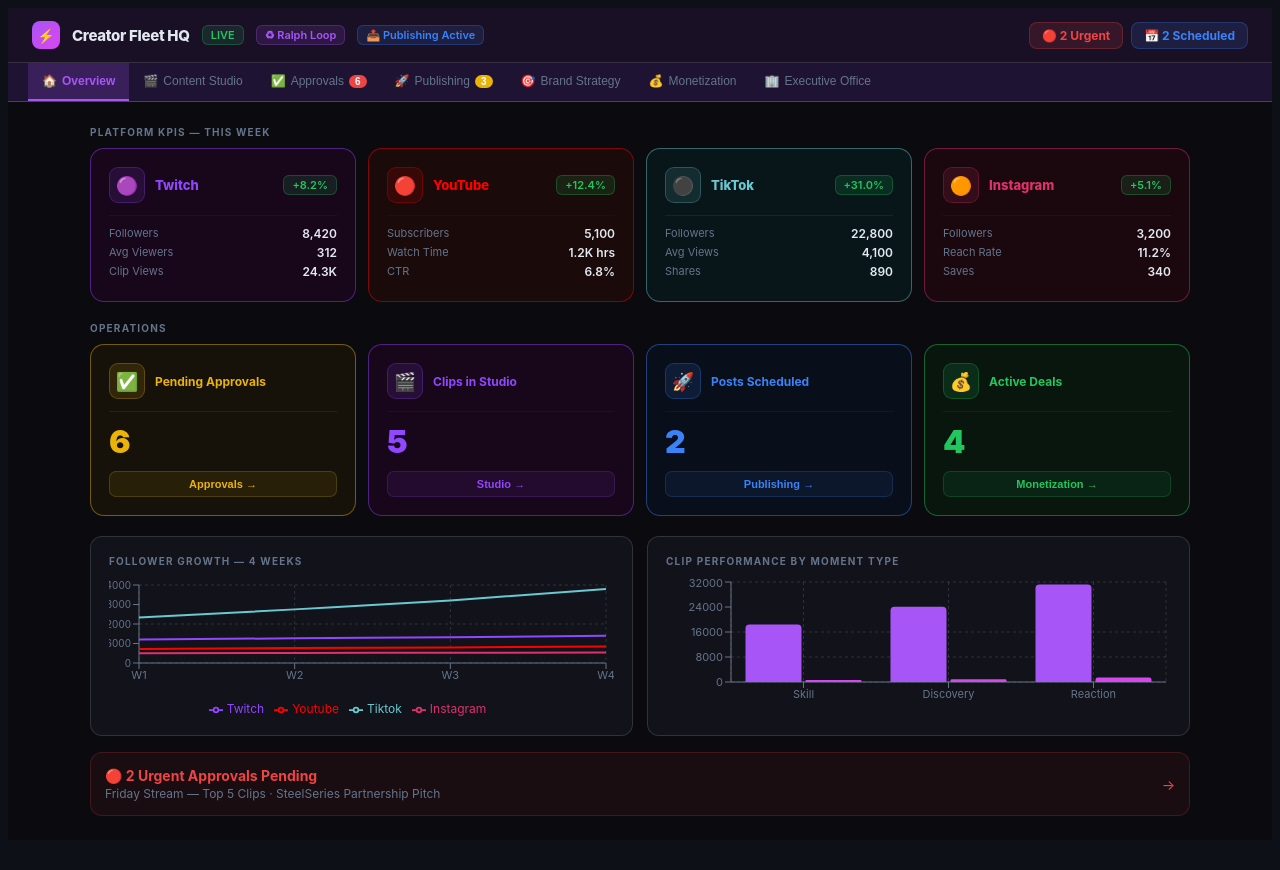
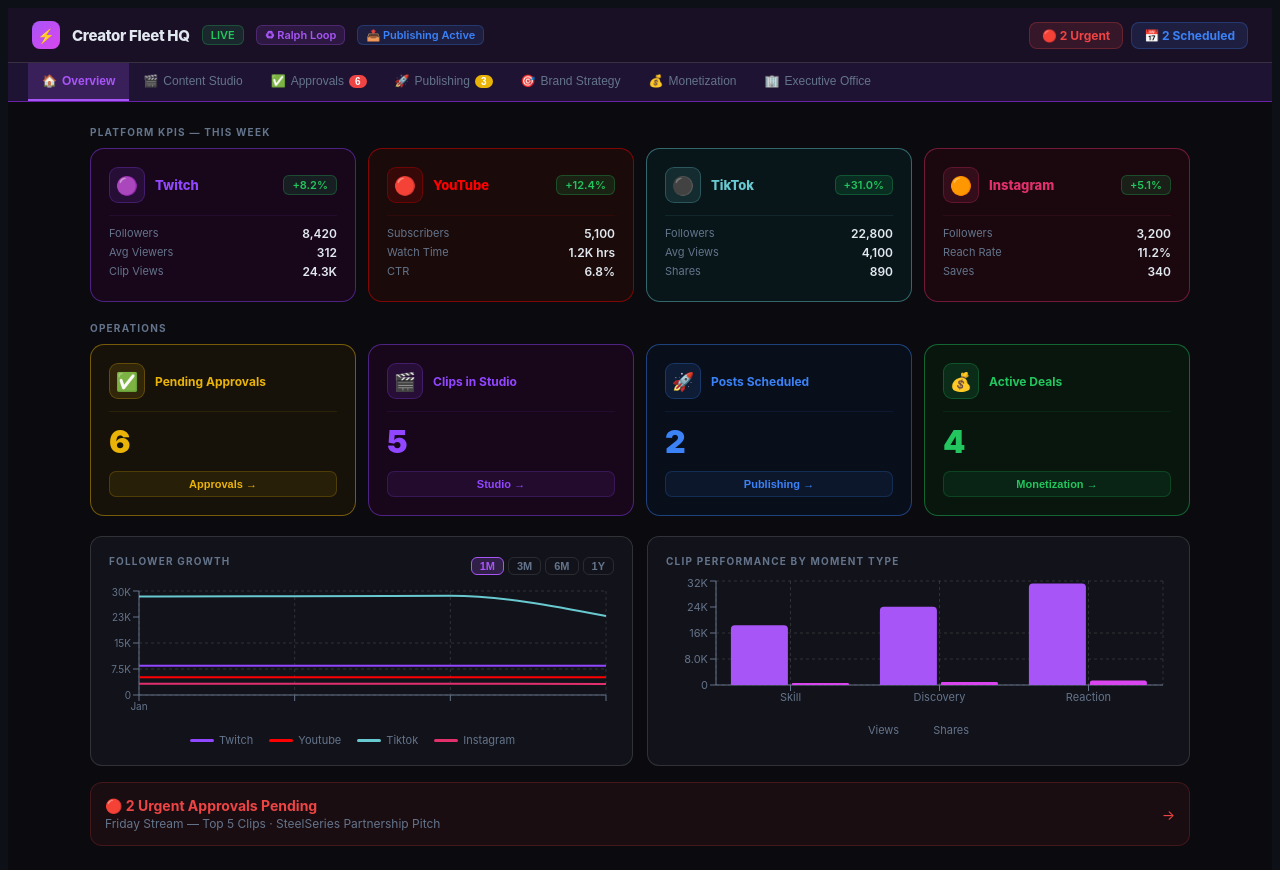
Before and after one commit to Moddaveel/creator-fleet-hq, a React (Vite) app: page / in a window 1280 px wide. Before the commit the page ends 840 px from the top, so only its background shows below. Built offline with nearby package versions, Linux system fonts and the light colour scheme.

Commit message:
feat: growth chart zoom controls (1M/3M/6M/1Y) + clip perf legend

```diff
--- a/src/pages/Overview.jsx
+++ b/src/pages/Overview.jsx
@@ -1,20 +1,77 @@
+import { useState, useMemo } from "react";
 import { LineChart, Line, BarChart, Bar, XAxis, YAxis, Tooltip, ResponsiveContainer, CartesianGrid, Legend } from "recharts";
 import { C } from "../constants";
 import Chip from "../components/Chip";
 import Card from "../components/Card";
 import Sect from "../components/Sect";
 
-const growthData = [
-  { week:"W1", twitch:7200, youtube:4300, tiktok:14000, instagram:3000 },
-  { week:"W2", twitch:7600, youtube:4600, tiktok:16500, instagram:3100 },
-  { week:"W3", twitch:7900, youtube:4800, tiktok:19200, instagram:3180 },
-  { week:"W4", twitch:8420, youtube:5100, tiktok:22800, instagram:3200 },
+// --- 52 weeks of growth data (1 year) ---
+const allGrowthData = [
+  {label:"Jan W1", twitch:6100,youtube:3800,tiktok:9200,instagram:2700},
+  {label:"Jan W2", twitch:6250,youtube:3900,tiktok:9800,instagram:2730},
+  {label:"Jan W3", twitch:6300,youtube:3950,tiktok:10400,instagram:2760},
+  {label:"Jan W4", twitch:6420,youtube:4050,tiktok:11100,instagram:2790},
+  {label:"Feb W1", twitch:6500,youtube:4100,tiktok:11800,instagram:2820},
+  {label:"Feb W2", twitch:6600,youtube:4150,tiktok:12300,instagram:2850},
+  {label:"Feb W3", twitch:6700,youtube:4200,tiktok:12900,instagram:2880},
+  {label:"Feb W4", twitch:6820,youtube:4250,tiktok:13600,instagram:2910},
+  {label:"Mar W1", twitch:6900,youtube:4300,tiktok:14000,instagram:2950},
+  {label:"Mar W2", twitch:7050,youtube:4350,tiktok:14600,instagram:2980},
+  {label:"Mar W3", twitch:7100,youtube:4420,tiktok:15100,instagram:3010},
+  {label:"Mar W4", twitch:7200,youtube:4500,tiktok:15800,instagram:3040},
+  {label:"Apr W1", twitch:7280,youtube:4560,tiktok:16400,instagram:3060},
+  {label:"Apr W2", twitch:7350,youtube:4610,tiktok:17000,instagram:3080},
+  {label:"Apr W3", twitch:7420,youtube:4660,tiktok:17700,instagram:3100},
+  {label:"Apr W4", twitch:7500,youtube:4720,tiktok:18500,instagram:3120},
+  {label:"May W1", twitch:7560,youtube:4770,tiktok:19100,instagram:3140},
+  {label:"May W2", twitch:7620,youtube:4820,tiktok:19800,instagram:3155},
+  {label:"May W3", twitch:7680,youtube:4870,tiktok:20400,instagram:3165},
+  {label:"May W4", twitch:7740,youtube:4920,tiktok:21100,instagram:3175},
+  {label:"Jun W1", twitch:7800,youtube:4960,tiktok:21700,instagram:3182},
+  {label:"Jun W2", twitch:7850,youtube:5000,tiktok:22100,instagram:3188},
+  {label:"Jun W3", twitch:7900,youtube:5040,tiktok:22500,instagram:3193},
+  {label:"Jun W4", twitch:7960,youtube:5070,tiktok:22800,instagram:3196},
+  {label:"Jul W1", twitch:8000,youtube:5090,tiktok:22900,instagram:3197},
+  {label:"Jul W2", twitch:8060,youtube:5095,tiktok:23100,instagram:3198},
+  {label:"Jul W3", twitch:8120,youtube:5098,tiktok:23400,instagram:3199},
+  {label:"Jul W4", twitch:8180,youtube:5099,tiktok:23700,instagram:3199},
+  {label:"Aug W1", twitch:8220,youtube:5100,tiktok:24000,instagram:3200},
+  {label:"Aug W2", twitch:8260,youtube:5100,tiktok:24200,instagram:3200},
+  {label:"Aug W3", twitch:8300,youtube:5101,tiktok:24500,instagram:3200},
+  {label:"Aug W4", twitch:8340,youtube:5102,tiktok:24800,instagram:3201},
+  {label:"Sep W1", twitch:8360,youtube:5103,tiktok:25000,instagram:3202},
+  {label:"Sep W2", twitch:8370,youtube:5104,tiktok:25200,instagram:3203},
+  {label:"Sep W3", twitch:8380,youtube:5105,tiktok:25500,instagram:3204},
+  {label:"Sep W4", twitch:8390,youtube:5106,tiktok:25800,instagram:3205},
+  {label:"Oct W1", twitch:8395,youtube:5107,tiktok:26000,instagram:3206},
+  {label:"Oct W2", twitch:8398,youtube:5108,tiktok:26200,instagram:3207},
+  {label:"Oct W3", twitch:8400,youtube:5109,tiktok:26400,instagram:3208},
+  {label:"Oct W4", twitch:8405,youtube:5110,tiktok:26600,instagram:3209},
+  {label:"Nov W1", twitch:8408,youtube:5111,tiktok:26800,instagram:3210},
+  {label:"Nov W2", twitch:8410,youtube:5112,tiktok:27000,instagram:3211},
+  {label:"Nov W3", twitch:8412,youtube:5113,tiktok:27200,instagram:3212},
+  {label:"Nov W4", twitch:8414,youtube:5114,tiktok:27400,instagram:3213},
+  {label:"Dec W1", twitch:8415,youtube:5115,tiktok:27600,instagram:3214},
+  {label:"Dec W2", twitch:8416,youtube:5116,tiktok:27800,instagram:3215},
+  {label:"Dec W3", twitch:8418,youtube:5117,tiktok:28000,instagram:3216},
+  {label:"Dec W4", twitch:8420,youtube:5118,tiktok:28200,instagram:3217},
+  {label:"Jan W1", twitch:8421,youtube:5119,tiktok:28400,instagram:3218},
+  {label:"Jan W2", twitch:8422,youtube:5119,tiktok:28500,instagram:3218},
+  {label:"Jan W3", twitch:8422,youtube:5120,tiktok:28600,instagram:3219},
+  {label:"Jan W4", twitch:8420,youtube:5100,tiktok:22800,instagram:3200},
+];
+
+const ZOOM_OPTIONS = [
+  { label:"1M", weeks:4  },
+  { label:"3M", weeks:13 },
+  { label:"6M", weeks:26 },
+  { label:"1Y", weeks:52 },
 ];
 
 const clipPerfData = [
-  { name:"Skill", views:18400, shares:620 },
-  { name:"Discovery", views:24100, shares:890 },
-  { name:"Reaction", views:31200, shares:1420 },
+  { name:"Skill",     views:18400, shares:620  },
+  { name:"Discovery", views:24100, shares:890  },
+  { name:"Reaction",  views:31200, shares:1420 },
 ];
 
 const platforms = [
@@ -31,9 +88,40 @@
   { label:"Active Deals",      icon:"💰", accent:"#22c55e", bg:"#08160e", border:"rgba(34,197,94,0.45)",   btn:"Monetization",nav:"monetization" },
 ];
 
+const fmtK = v => v >= 1000 ? (v/1000).toFixed(v>=10000?0:1)+"K" : v;
+
+function CustomLegend({ payload }) {
+  return (
+    <div style={{ display:"flex", gap:16, justifyContent:"center", paddingTop:8 }}>
+      {payload.map(e => (
+        <div key={e.dataKey} style={{ display:"flex", alignItems:"center", gap:5 }}>
+          <div style={{ width:24, height:3, background:e.color, borderRadius:2 }} />
+          <span style={{ fontSize:11, color:C.muted, textTransform:"capitalize" }}>{e.dataKey}</span>
+        </div>
+      ))}
+    </div>
+  );
+}
+
 export default function Overview({ approvals, clips, publishQueue, navigateTo }) {
   const scheduled = publishQueue.reduce((a,i)=>a+i.platforms.filter(p=>p.status==="scheduled").length,0);
   const statVals = [approvals.length, clips.length, scheduled, 4];
+  const [zoom, setZoom] = useState("1M");
+
+  const growthData = useMemo(() => {
+    const weeks = ZOOM_OPTIONS.find(o => o.label === zoom)?.weeks ?? 4;
+    return allGrowthData.slice(-weeks);
+  }, [zoom]);
+
+  // Only show month label at first week of each month
+  const tickFormatter = (val, idx) => {
+    if (idx === 0) return val.split(" ")[0];
+    const prev = growthData[idx - 1];
+    if (!prev) return "";
+    const curMonth = val.split(" ")[0];
+    const prevMonth = prev.label.split(" ")[0];
+    return curMonth !== prevMonth ? curMonth : "";
+  };
 
   return (
     <div style={{ padding:24, maxWidth:1100, margin:"0 auto" }}>
@@ -42,12 +130,8 @@
         {platforms.map(p => (
           <div key={p.name} style={{ background:p.bg, border:"1px solid "+p.border, borderRadius:14, padding:18, flex:1, minWidth:150 }}>
             <div style={{ display:"flex", alignItems:"center", gap:10, marginBottom:12 }}>
-              <div style={{ width:34, height:34, background:p.accent+"20", border:"1px solid "+p.accent+"44", borderRadius:9, display:"flex", alignItems:"center", justifyContent:"center", fontSize:18 }}>
-                {p.icon}
-              </div>
-              <div style={{ flex:1 }}>
-                <div style={{ fontSize:13, fontWeight:800, color:p.accent }}>{p.name}</div>
-              </div>
+              <div style={{ width:34, height:34, background:p.accent+"20", border:"1px solid "+p.accent+"44", borderRadius:9, display:"flex", alignItems:"center", justifyContent:"center", fontSize:18 }}>{p.icon}</div>
+              <div style={{ flex:1 }}><div style={{ fontSize:13, fontWeight:800, color:p.accent }}>{p.name}</div></div>
               <Chip label={p.trend} color={C.green} />
             </div>
             <div style={{ borderTop:"1px solid "+p.accent+"18", marginBottom:10 }} />
@@ -66,9 +150,7 @@
         {statCards.map((s, i) => (
           <div key={s.nav} style={{ background:s.bg, border:"1px solid "+s.border, borderRadius:14, padding:18 }}>
             <div style={{ display:"flex", alignItems:"center", gap:10, marginBottom:12 }}>
-              <div style={{ width:34, height:34, background:s.accent+"20", border:"1px solid "+s.accent+"44", borderRadius:9, display:"flex", alignItems:"center", justifyContent:"center", fontSize:18 }}>
-                {s.icon}
-              </div>
+              <div style={{ width:34, height:34, background:s.accent+"20", border:"1px solid "+s.accent+"44", borderRadius:9, display:"flex", alignItems:"center", justifyContent:"center", fontSize:18 }}>{s.icon}</div>
               <div style={{ fontSize:12, fontWeight:700, color:s.accent }}>{s.label}</div>
             </div>
             <div style={{ borderTop:"1px solid "+s.accent+"18", marginBottom:10 }} />
@@ -80,15 +162,52 @@
 
       <div style={{ display:"grid", gridTemplateColumns:"1fr 1fr", gap:14, marginBottom:16 }}>
         <Card>
-          <Sect>Follower Growth — 4 Weeks</Sect>
-          <ResponsiveContainer width="100%" height={140}>
-            <LineChart data={growthData} margin={{top:8,right:8,left:-10,bottom:0}}><CartesianGrid strokeDasharray="3 3" stroke={C.border} /><XAxis dataKey="week" stroke={C.muted} fontSize={11} tick={{fill:C.muted,fontSize:11}} /><YAxis stroke={C.muted} fontSize={10} tick={{fill:C.muted,fontSize:10}} width={40} /><Tooltip contentStyle={{background:C.card,border:"1px solid rgba(255,255,255,0.13)",borderRadius:8,fontSize:12}} labelStyle={{color:C.text}} /><Legend wrapperStyle={{fontSize:12,paddingTop:8}} formatter={(v)=>v.charAt(0).toUpperCase()+v.slice(1)} /><Line type="monotone" dataKey="twitch" stroke="#9146FF" strokeWidth={2} dot={false} /><Line type="monotone" dataKey="youtube" stroke="#FF0000" strokeWidth={2} dot={false} /><Line type="monotone" dataKey="tiktok" stroke="#69c9d0" strokeWidth={2} dot={false} /><Line type="monotone" dataKey="instagram" stroke="#E1306C" strokeWidth={2} dot={false} /></LineChart>
+          <div style={{ display:"flex", alignItems:"center", justifyContent:"space-between", marginBottom:10 }}>
+            <Sect>Follower Growth</Sect>
+            <div style={{ display:"flex", gap:4 }}>
+              {ZOOM_OPTIONS.map(o => (
+                <button key={o.label} onClick={() => setZoom(o.label)} style={{ background: zoom===o.label ? C.purple+"33" : "transparent", border:"1px solid "+(zoom===o.label ? C.purple : "rgba(255,255,255,0.1)"), borderRadius:6, padding:"2px 8px", color: zoom===o.label ? C.purple : C.muted, fontSize:11, fontWeight:700, cursor:"pointer" }}>
+                  {o.label}
+                </button>
+              ))}
+            </div>
+          </div>
+          <ResponsiveContainer width="100%" height={160}>
+            <LineChart data={growthData} margin={{top:4,right:8,left:-10,bottom:0}}>
+              <CartesianGrid strokeDasharray="3 3" stroke={C.border} />
+              <XAxis dataKey="label" stroke={C.muted} fontSize={10} tick={{fill:C.muted,fontSize:10}} tickFormatter={tickFormatter} interval={0} />
+              <YAxis stroke={C.muted} fontSize={10} tick={{fill:C.muted,fontSize:10}} width={40} tickFormatter={fmtK} />
+              <Tooltip contentStyle={{background:C.card,border:"1px solid rgba(255,255,255,0.13)",borderRadius:8,fontSize:12}} labelStyle={{color:C.text}} formatter={(v,n)=>[v.toLocaleString(), n.charAt(0).toUpperCase()+n.slice(1)]} />
+              <Legend content={<CustomLegend />} />
+              <Line type="monotone" dataKey="twitch"    stroke="#9146FF" strokeWidth={2} dot={false} />
+              <Line type="monotone" dataKey="youtube"   stroke="#FF0000" strokeWidth={2} dot={false} />
+              <Line type="monotone" dataKey="tiktok"    stroke="#69c9d0" strokeWidth={2} dot={false} />
+              <Line type="monotone" dataKey="instagram" stroke="#E1306C" strokeWidth={2} dot={false} />
+            </LineChart>
           </ResponsiveContainer>
         </Card>
+
         <Card>
           <Sect>Clip Performance by Moment Type</Sect>
-          <ResponsiveContainer width="100%" height={140}>
-            <BarChart data={clipPerfData}><CartesianGrid strokeDasharray="3 3" stroke={C.border} /><XAxis dataKey="name" stroke={C.muted} fontSize={11} /><YAxis stroke={C.muted} fontSize={11} /><Tooltip contentStyle={{background:C.card,border:"1px solid "+C.border,borderRadius:8,fontSize:12}} /><Bar dataKey="views" fill={C.purple} radius={[4,4,0,0]} /><Bar dataKey="shares" fill={C.neon} radius={[4,4,0,0]} /></BarChart>
+          <ResponsiveContainer width="100%" height={160}>
+            <BarChart data={clipPerfData} margin={{top:4,right:8,left:-10,bottom:0}}>
+              <CartesianGrid strokeDasharray="3 3" stroke={C.border} />
+              <XAxis dataKey="name" stroke={C.muted} fontSize={11} tick={{fill:C.muted,fontSize:11}} />
+              <YAxis stroke={C.muted} fontSize={11} tick={{fill:C.muted,fontSize:11}} tickFormatter={fmtK} />
+              <Tooltip contentStyle={{background:C.card,border:"1px solid "+C.border,borderRadius:8,fontSize:12}} formatter={(v,n)=>[v.toLocaleString(), n.charAt(0).toUpperCase()+n.slice(1)]} />
+              <Legend content={({ payload }) => (
+                <div style={{ display:"flex", gap:16, justifyContent:"center", paddingTop:8 }}>
+                  {payload.map(e => (
+                    <div key={e.dataKey} style={{ display:"flex", alignItems:"center", gap:6 }}>
+                      <div style={{ width:12, height:12, background:e.fill, borderRadius:3 }} />
+                      <span style={{ fontSize:11, color:C.muted, textTransform:"capitalize" }}>{e.dataKey}</span>
+                    </div>
+                  ))}
+                </div>
+              )} />
+              <Bar dataKey="views"  fill={C.purple} radius={[4,4,0,0]} />
+              <Bar dataKey="shares" fill={C.neon}   radius={[4,4,0,0]} />
+            </BarChart>
           </ResponsiveContainer>
         </Card>
       </div>
```
